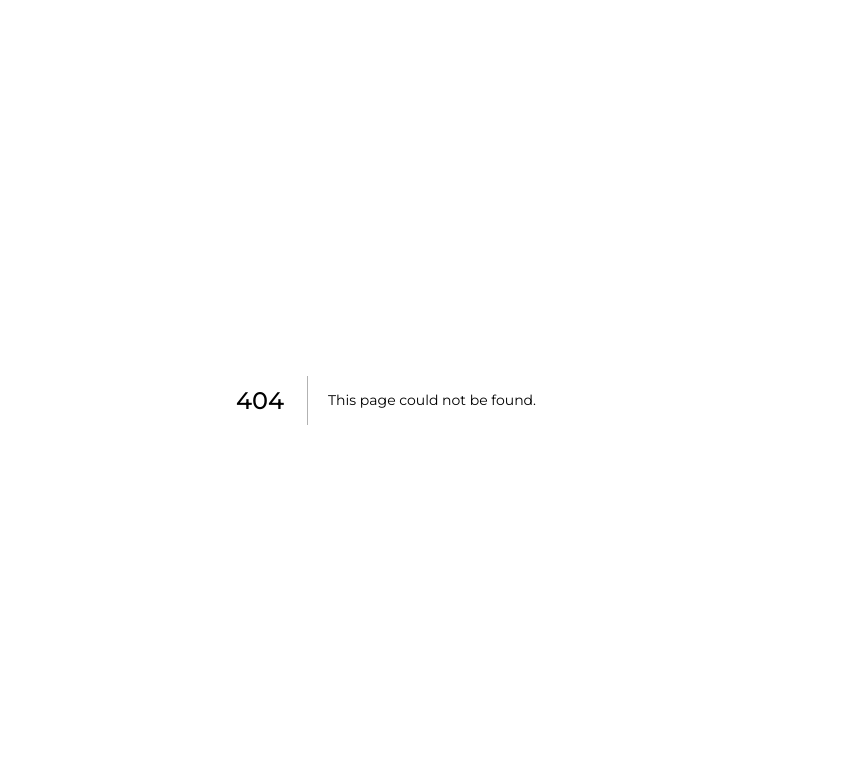
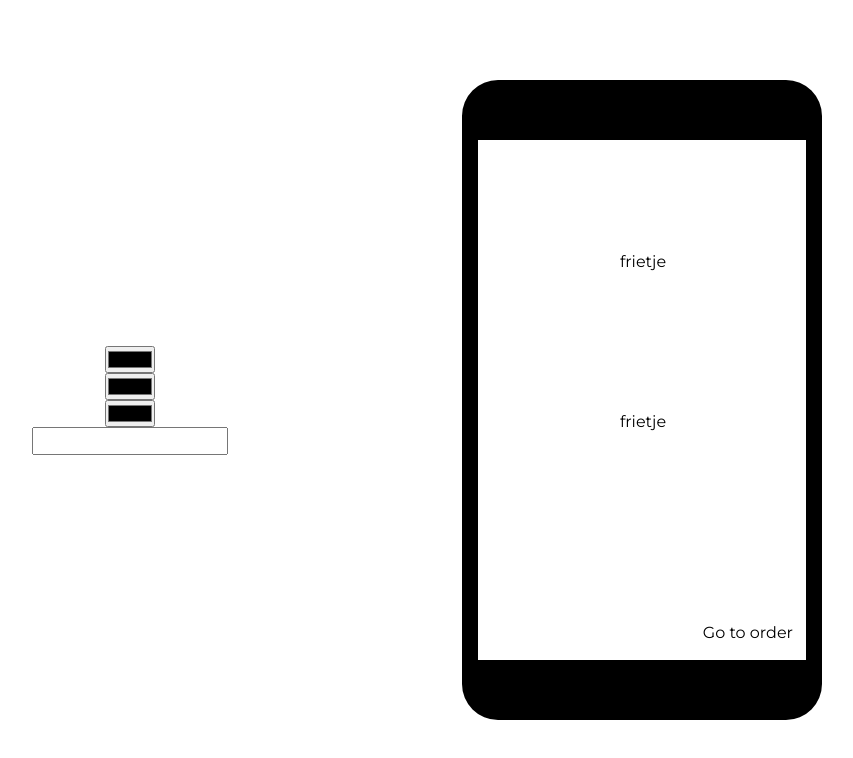
Before and after one commit to S3-Proftaakgroep-3/frontend-monorepo, a Next.js app in the folder apps/company-frontend/: page /1/settings in a window 1280 px wide. Before the commit this address had no page. Shown: the top 758 px of the page, without its empty margins (254-1107 px from the left). Built offline with nearby package versions, Linux system fonts and the light colour scheme.

Commit message:
Added settings page

```diff
--- /dev/null
+++ b/apps/company-frontend/pages/[restaurant]/settings/index.tsx
@@ -0,0 +1,56 @@
+import {NextPage} from "next";
+import styles from "../../../styles/settings.module.css"
+import {useEffect, useState} from "react";
+
+const Settings: NextPage<null> = () => {
+    const [bgColor, setBgColor] = useState("");
+    const [primaryColor, setPrimaryColor] = useState("");
+    const [accentColor, setAccentColor] = useState("");
+    const [image, setImage] = useState("");
+    useEffect(() => {
+        document.documentElement.style.setProperty('--bg-color', bgColor);
+        document.documentElement.style.setProperty('--primary-color', primaryColor);
+        document.documentElement.style.setProperty('--accent-color', accentColor);
+    }, [bgColor, primaryColor, accentColor])
+
+
+    return(
+        <div className={styles.settingsPage}>
+            <div className={styles.section}>
+                <input type={"color"} onChange={(color) => {setBgColor(color.target.value)}}/>
+                <input type={"color"} onChange={(color) => {setPrimaryColor(color.target.value)}}/>
+                <input type={"color"} onChange={(color) => {setAccentColor(color.target.value)}}/>
+                <input type={"url"} onChange={(url) => {setImage(url.target.value)}}/>
+            </div>
+            <div className={styles.section}>
+                <div className={styles.mobile}>
+                    <div className={styles.content}>
+                        <div className={styles.hamburger}>
+                            <div></div>
+                            <div></div>
+                            <div></div>
+                        </div>
+                        <img src={image} className={styles.image}></img>
+
+                        <div className={styles.cardSection}>
+                            <div className={styles.card}>
+                                frietje
+                            </div>
+                            <div className={styles.card}>
+                                frietje
+                            </div>
+                        </div>
+
+                        <div className={styles.button}>
+                            Go to order
+                        </div>
+                    </div>
+                </div>
+            </div>
+
+        </div>
+    )
+
+}
+
+export default Settings;
--- /dev/null
+++ b/apps/company-frontend/styles/settings.module.css
@@ -0,0 +1,82 @@
+.settingsPage{
+    height: 100vh;
+    display: flex;
+    justify-content: center;
+    align-items: center;
+    flex-direction: row;
+}
+
+.section{
+    width: 40%;
+    height: 100%;
+    display: flex;
+    justify-content: center;
+    align-items: center;
+    flex-direction: column;
+}
+
+.mobile{
+    position: relative;
+    width: 360px;
+    height: 640px;
+    margin: auto;
+    border: 16px black solid;
+    border-top-width: 60px;
+    border-bottom-width: 60px;
+    border-radius: 36px;
+}
+
+/* All the content will be stored here */
+.content {
+    position: relative;
+    width: 330px;
+    height: 520px;
+    background: var(--bg-color);
+}
+
+.image{
+    position: absolute;
+    left: 50%;
+    top: 10px;
+    height: 50px;
+    transform: translateX(-50%);
+}
+
+.hamburger{
+    position: absolute;
+    left: 10px;
+    top: 10px;
+    height: 40px;
+}
+
+.hamburger > div {
+    width: 35px;
+    height: 5px;
+    background-color: var(--accent-color);
+    margin: 6px 0;
+}
+
+.cardSection{
+    position: absolute;
+    width: 90%;
+    top: 100px;
+    left: 50%;
+    transform: translateX(-50%);
+}
+
+.card{
+    margin: 10px 0;
+    text-align: center;
+    width: 100%;
+    height: 150px;
+    background: white;
+
+}
+
+.button{
+    background: var(--primary-color);
+    padding: 5px;
+    position: absolute;
+    bottom: 10px;
+    right: 10px;
+}
```
